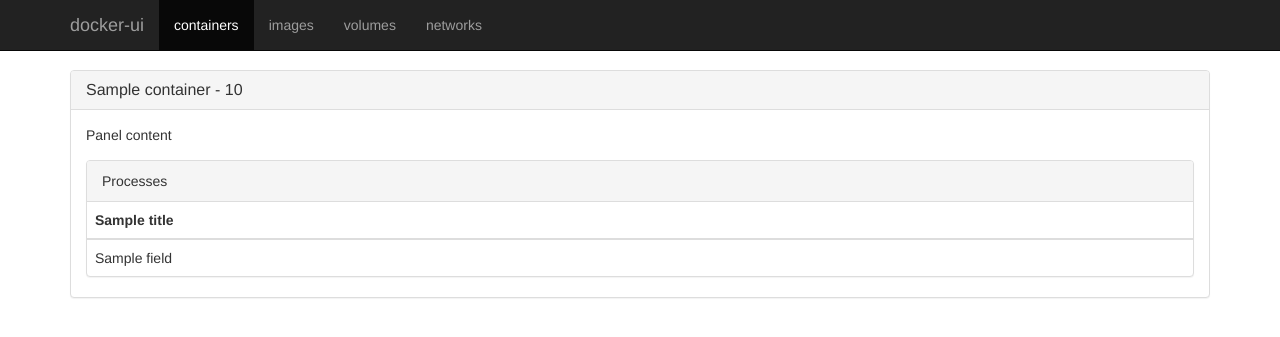
After one commit to JesusTinoco/docker-ui, a Flask app: template app/templates/containers/info.html in a window 1280 px wide. The commit adds this page. Shown: the top 337 px of the page. Run offline with Flask 2, Linux system fonts and the light colour scheme; the template is opened without the code that fills it: most values are stand-ins (such as "Sample title", 1, 10 or a date in 2020); some libraries are stand-ins or nearby versions.

Commit message:
Add container info section
Added the container info section. For now, the only information that is
displayed is the processes running in the container.

```diff
--- a/app/static/custom.css
+++ b/app/static/custom.css
@@ -24,6 +24,17 @@
   padding-top: 50px;
 }
 
+/* container info */
+
+#container-info-panel {
+  margin-top: 35px;
+}
+
+#container-processes-tab {
+  margin-left: 15px;
+  margin-right: 15px;
+}
+
 /* images section */
 
 #images-list {
--- /dev/null
+++ b/app/templates/containers/info.html
@@ -0,0 +1,40 @@
+{% extends 'layout.html' %}
+
+{% block body %}
+<div id=container-info-panel>
+  <div class="panel panel-default">
+    <div class="panel-heading">
+      <h3 class="panel-title">{{ container.name() }} - {{ container.human_readable_duration() }}</h3>
+    </div>
+    <div class="panel-body">
+    Panel content
+    </div>
+    {% if processes %}
+      <div id=container-processes-tab>
+        <div class="panel panel-default">
+          <div class="panel-heading">Processes</div>
+            <table class="table">
+              <thead>
+                <tr>
+                  {% for title in processes["Titles"] -%}
+                    <th>{{ title }}</th>
+                  {%- endfor %}
+                </tr>
+              </thead>
+              <tbody>
+                {% for process in processes["Processes"] -%}
+                  <tr>
+                    {% for field in process -%}
+                      <td>{{ field }}</td>
+                    {%- endfor %}
+                  </tr>
+                {%- endfor %}
+              </tbody>
+            </table>
+          </div>
+        </div>
+      </div>
+    {% endif %}
+  </div>
+</div>
+{% endblock %}
```
Also changed, not shown: app/containers/controllers.py (+8 -4 lines), app/containers/models.py (+31 -0 lines).
